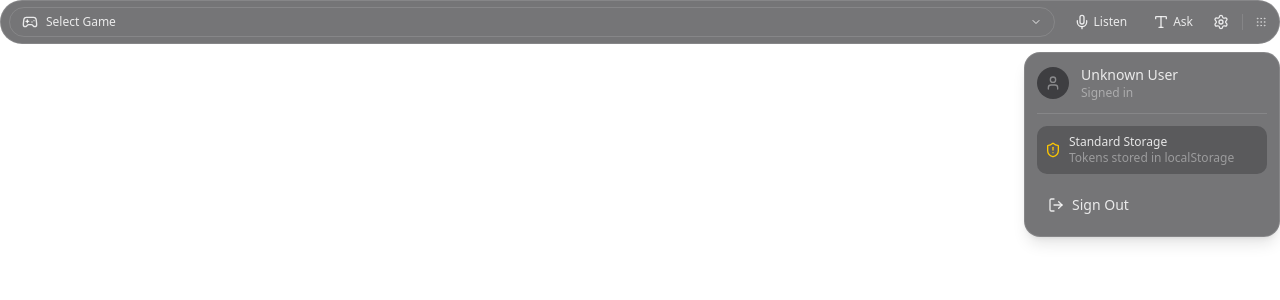
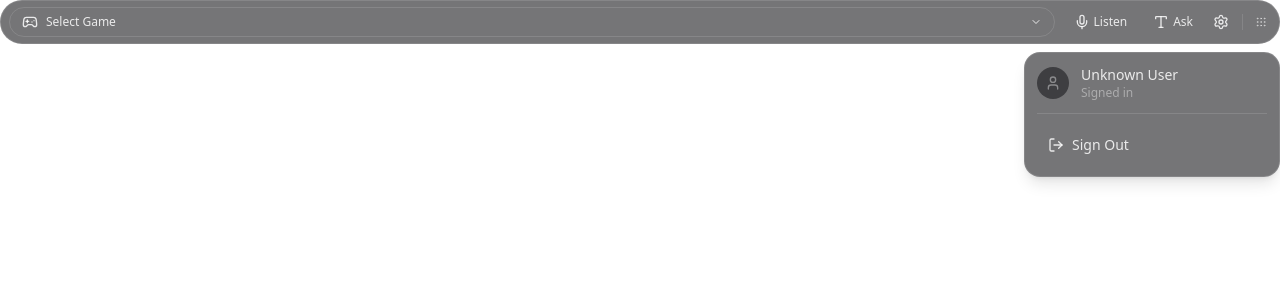
Before and after one commit to florian-lup/unstuck, a React (Vite) app: page / in a window 1280 px wide. Both pictures are taken after a click on the button 1221 px from the left and 22 px from the top of the page. Shown: the top 300 px of the page. Built offline with nearby package versions, Linux system fonts and the light colour scheme.

Commit message:
refactor: remove isSecureStorage prop and associated security status display from SettingsMenu component

```diff
--- a/src/components/settings-menu.tsx
+++ b/src/components/settings-menu.tsx
@@ -1,16 +1,15 @@
-import { LogOut, User, Shield, ShieldAlert } from 'lucide-react'
+import { LogOut, User } from 'lucide-react'
 import { Button } from './ui/button'
 import { InteractiveArea } from './interactive-area'
 import { AuthUser } from '../lib/auth-client'
 
 interface SettingsMenuProps {
   user: AuthUser | null
-  isSecureStorage?: boolean
   onLogout: () => void
   onClose: () => void
 }
 
-export function SettingsMenu({ user, isSecureStorage = false, onLogout, onClose }: SettingsMenuProps) {
+export function SettingsMenu({ user, onLogout, onClose }: SettingsMenuProps) {
   const handleLogout = () => {
     // Ensure window stays on top when button is clicked
     window.electronAPI?.windowInteraction()
@@ -35,26 +34,6 @@ export function SettingsMenu({ user, isSecureStorage = false, onLogout, onClose
             </div>
           </div>
 
-          {/* Security Status */}
-          <div className="flex items-center gap-2 p-2 rounded-lg bg-overlay-bg-secondary/50">
-            {isSecureStorage ? (
-              <Shield className="w-4 h-4 text-green-400" />
-            ) : (
-              <ShieldAlert className="w-4 h-4 text-yellow-400" />
-            )}
-            <div className="flex-1">
-              <p className="text-xs font-medium text-overlay-text-primary">
-                {isSecureStorage ? 'Secure Storage' : 'Standard Storage'}
-              </p>
-              <p className="text-xs text-overlay-text-muted">
-                {isSecureStorage
-                  ? 'Tokens stored in OS keychain'
-                  : 'Tokens stored in localStorage'
-                }
-              </p>
-            </div>
-          </div>
-
           {/* Actions */}
           <div className="space-y-1">
             <Button
```
